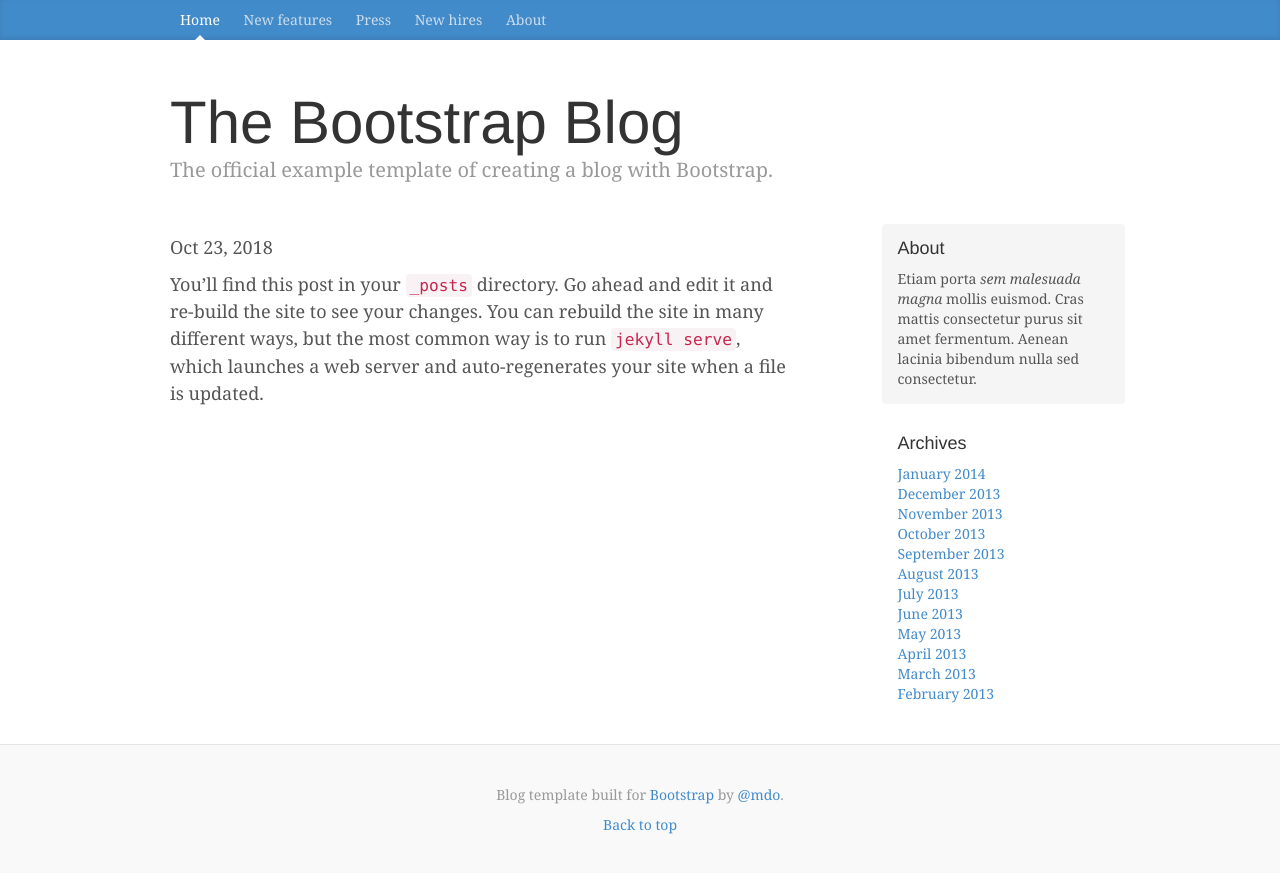
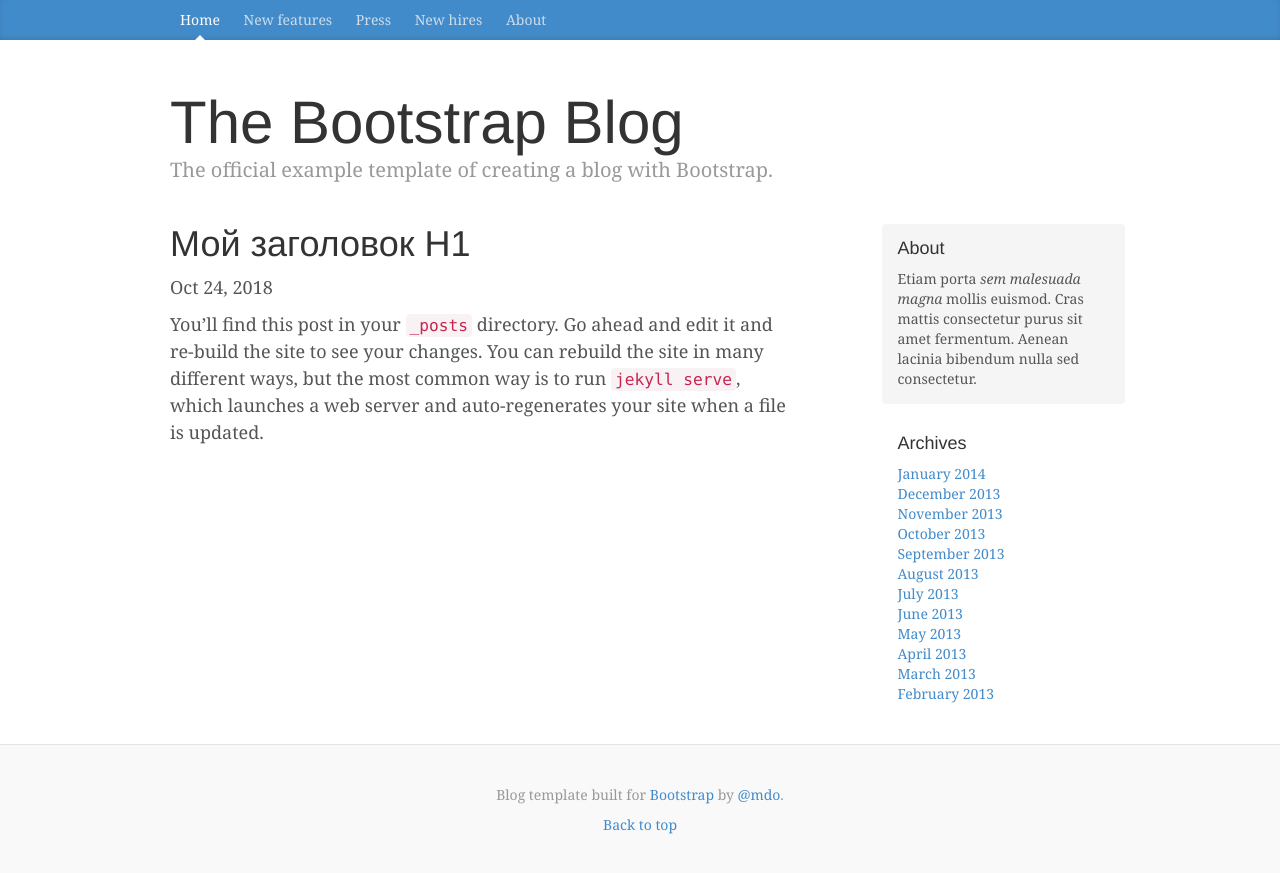
Before and after one commit to anatoliy017/anatoliy017.github.io, a Jekyll site: the page built from _posts/2018-10-23-welcome-to-jekyll.md, in a window 1280 px wide. Shown: the top 873 px of the page. Built offline with Jekyll 4.4.1, drawn with Linux system fonts in a browser that asks for light colours; comment, search, counter and statistics services are not loaded.

Commit message:
Update 2018-10-23-welcome-to-jekyll.md

```diff
--- a/_posts/2018-10-23-welcome-to-jekyll.md
+++ b/_posts/2018-10-23-welcome-to-jekyll.md
@@ -1,7 +1,9 @@
 ---
 layout: post
-title:  Title post
-date:   2018-10-23 21:15:57 +070yll!"0
+title:  Мой тайтл
+description: Мое метоописание
+header: Мой заголовок H1
+date:   2018-10-24 21:15:57 +0700
 category: jekyll
 ---
 You’ll find this post in your `_posts` directory. Go ahead and edit it and re-build the site to see your changes. You can rebuild the site in many different ways, but the most common way is to run `jekyll serve`, which launches a web server and auto-regenerates your site when a file is updated.
```
